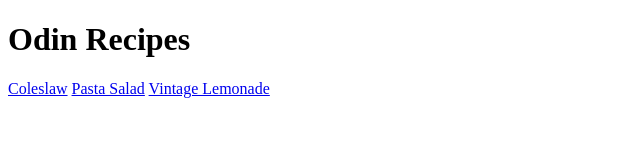
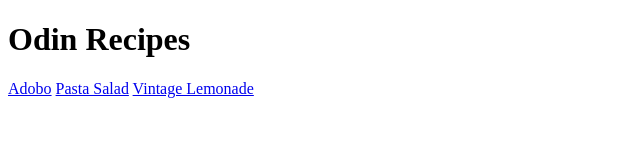
Before and after one commit to JL-Moreno021/odin-recipes, a plain HTML site: page index.html in a window 1280 px wide. Shown: the full height of the page, 0-640 px from the left. Drawn offline with Linux system fonts and the light colour scheme.

Commit message:
Edited recipe pages anchor

```diff
--- a/index.html
+++ b/index.html
@@ -7,7 +7,7 @@
 	</head>
 	<body>
 		<h1>Odin Recipes</h1>
-		<a href="./recipes/coleslaw.html">Coleslaw</a>
+		<a href="./recipes/adobo.html">Adobo</a>
 		<a href="./recipes/pasta_salad.html">Pasta Salad</a>
 		<a href="./recipes/vintage_lemonade.html">Vintage Lemonade</a>
 	</body>
```
